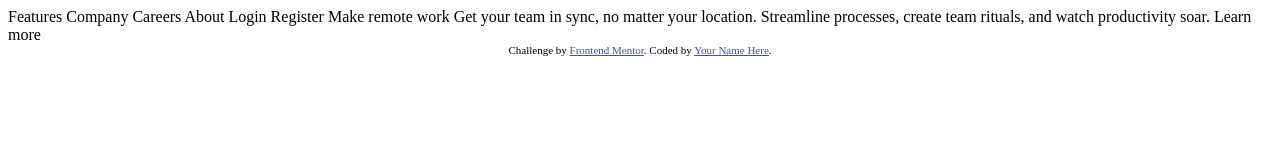
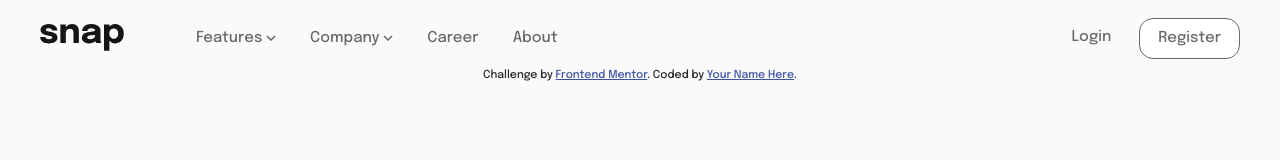
Before and after one commit to darrylrachel/intro-section, a plain HTML site: page index.html in a window 1280 px wide. Drawn offline with nearby package versions, Linux system fonts and the light colour scheme.

Commit message:
Styled navigation bar

```diff
--- a/index.html
+++ b/index.html
@@ -5,6 +5,8 @@
   <meta name="viewport" content="width=device-width, initial-scale=1.0"> <!-- displays site properly based on user's device -->
 
   <link rel="icon" type="image/png" sizes="32x32" href="./images/favicon-32x32.png">
+  <link rel="stylesheet" href="https://cdn.jsdelivr.net/npm/bootstrap@5.3.0-alpha3/dist/css/bootstrap.min.css">
+  <link rel="stylesheet" href="stylesheets/styles.css">
 
   <title>Frontend Mentor | Intro section with dropdown navigation</title>
 
@@ -15,25 +17,70 @@
   </style>
 </head>
 <body>
+  <nav class="navbar navbar-expand-lg bg-body-white">
+    <div class="container-fluid">
+      <a href="#" class="navbar-brand"><img src="images/logo.svg" alt="Snap"></a>
+      <button class="navbar-toggler" type="button" data-bs-toggle="collapse" data-bs-target="#navbarSupportedContent" aria-controls="navbarSupportedContent" aria-expanded="false" aria-label="Toggle navigation">
+        <span class="navbar-toggler-icon"></span>
+      </button>
+      <div class="collapse navbar-collapse" id="navbarSupportedContent">
+        <ul class="main-nav navbar-nav me-auto mb-2 mb-lg-0">
+          <li class="nav-item dropdown">
+            <a class="nav-link" href="#" role="button" data-bs-toggle="dropdown" aria-expanded="false">
+              Features <img class="arrow-dwn dropdown-toggle" src="images/icon-arrow-down.svg" alt="">
+            </a>
+            <ul class="menu-container dropdown-menu">
+              <li><a class="dropdown-item" href="#"><img class="nav-item-icons" src="images/icon-todo.svg" alt="">ToDo List</a></li>
+              <li><a class="dropdown-item" href="#"><img class="nav-item-icons" src="images/icon-calendar.svg" alt="">Calender</a></li>
+              <li><a class="dropdown-item" href="#"><img class="nav-item-icons" src="images/icon-reminders.svg" alt="">Reminders</a></li>
+              <li><a class="dropdown-item" href="#"><img class="nav-item-icons" src="images/icon-planning.svg" alt="">Planning</a></li>
+            </ul>
+          </li>
+          <li class="nav-item dropdown">
+            <a class="nav-link" href="#" role="button" data-bs-toggle="dropdown" aria-expanded="false">
+              Company <img class="arrow-dwn dropdown-toggle" src="images/icon-arrow-down.svg" alt="">
+            </a>
+            <ul class="dropdown-menu menu-container">
+              <li><a class="dropdown-item" href="#">History</a></li>
+              <li><a class="dropdown-item" href="#">Our Team</a></li>
+              <li><a class="dropdown-item" href="#">Blog</a></li>
+            </ul>
+          </li>
+          <li class="nav-item">
+            <a class="nav-link" href="#">Career</a>
+          </li>
+          <li class="nav-item">
+            <a class="nav-link" href="#">About</a>
+          </li>
+        </ul>
+        <ul class="navbar-nav d-flex">
+          <li class="nav-item login">
+            <a class="nav-link" href="#">Login</a>
+          </li>
+          <li class="nav-item">
 
-  Features
-  Company
-  Careers
-  About
+            <button type="button" class="register-btn">
+              <a class="nav-link register" href="#">Register</a>
+            </button>
+          </li>
+        </ul>
+      </div>
+    </div>
+  </nav>
 
-  Login
-  Register
-
-  Make remote work
+  <!-- Make remote work
 
   Get your team in sync, no matter your location. Streamline processes,
   create team rituals, and watch productivity soar.
 
-  Learn more
+  button.learn-more-btn
+  Learn more -->
 
   <div class="attribution">
     Challenge by <a href="https://www.frontendmentor.io?ref=challenge" target="_blank">Frontend Mentor</a>.
     Coded by <a href="#">Your Name Here</a>.
   </div>
+  <script src="https://cdn.jsdelivr.net/npm/@popperjs/core@2.11.7/dist/umd/popper.min.js" integrity="sha384-zYPOMqeu1DAVkHiLqWBUTcbYfZ8osu1Nd6Z89ify25QV9guujx43ITvfi12/QExE" crossorigin="anonymous"></script>
+  <script src="https://cdn.jsdelivr.net/npm/bootstrap@5.3.0-alpha3/dist/js/bootstrap.min.js" integrity="sha384-Y4oOpwW3duJdCWv5ly8SCFYWqFDsfob/3GkgExXKV4idmbt98QcxXYs9UoXAB7BZ" crossorigin="anonymous"></script>
 </body>
 </html>
--- /dev/null
+++ b/stylesheets/styles.css
@@ -0,0 +1,53 @@
+@import url('https://fonts.googleapis.com/css2?family=Epilogue:wght@500;700&display=swap');
+@import url("variables.css");
+
+html,
+body {
+    width: 100%;
+    height: 100%;
+    background-color: var(--almost-wht);
+}
+body {
+    font-family: 'Epilogue', sans-serif;
+    font-size: 18px;
+}
+.container-fluid {
+    padding: 10px 40px 0 40px;
+  }
+a.nav-link {
+    color: var(--almost-med-gry);
+    font-size: 15px;
+    margin-left: 18px;
+}
+.main-nav {
+    padding-left: 30px;
+}
+li.nav-item.login {
+    margin-right: 20px;
+  }
+button.register-btn,
+button.learn-more-btn {
+    border: 1px solid var(--almost-med-gry);
+    border-radius: 14px;
+    padding: 0 10px;
+    margin: 0;
+    background-color: white;
+  }
+  button.register-btn:hover,
+  button.learn-more-btn:hover {
+    border-color: var(--almost-blk);
+  }
+  a.nav-link.register {
+    margin-left: 0;
+  }
+  .menu-container {
+    background-color: white;
+    border: none;
+  }
+  .dropdown-item {
+    color: var(--almost-med-gry);
+    font-size: 15px;
+  }
+  img.nav-item-icons {
+    margin-right: 12px;
+  }
--- /dev/null
+++ b/stylesheets/variables.css
@@ -0,0 +1,19 @@
+:root {
+    --almost-wht: hsl(0, 0%, 98%);
+    --almost-med-gry: hsl(0, 0%, 41%);
+    --almost-blk: hsl(0, 0%, 8%);
+}
+
+
+/* Example
+
+:root {
+  --blue: #1e90ff;
+  --white: #ffffff;
+}
+
+body { background-color: var(--blue); }
+
+h2 { border-bottom: 2px solid var(--blue); }
+
+*/
```
Also changed, not shown: resources/design/active-states.jpg (added), resources/design/desktop-design.jpg (added), resources/design/desktop-preview.jpg (added), resources/design/mobile-design.jpg (added), resources/design/mobile-menu-collapsed.jpg (added), resources/design/mobile-menu-expanded.jpg (added), 5 other files.
